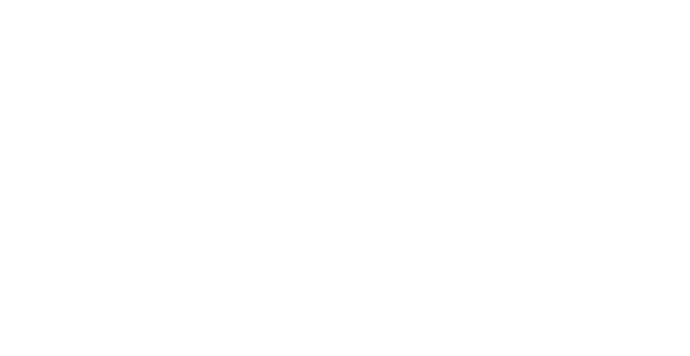
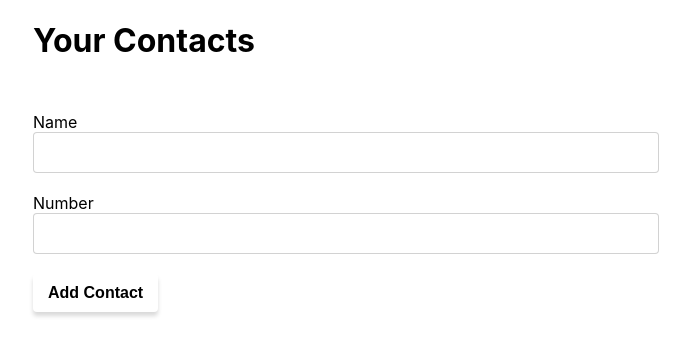
Before and after one commit to DmitryDr-dev/goit-react-hw-07-phonebook, a React (Create React App) app: page / in a window 1280 px wide. Shown: the top 356 px of the page, without its empty margins (307-997 px from the left). Built offline with nearby package versions, Linux system fonts and the light colour scheme.

Commit message:
Add AddContactForm
AddContactForm added. addNewContact operation added & contacts reducer supplemented to process adding new contact

```diff
--- a/src/components/AddContactForm/AddContactForm.jsx
+++ b/src/components/AddContactForm/AddContactForm.jsx
@@ -0,0 +1,99 @@
+import { useSelector, useDispatch } from 'react-redux';
+import { useState } from 'react';
+import { v4 as uuidv4 } from 'uuid';
+import styles from './AddContactForm.module.css';
+import { getContacts } from 'redux/contactsSelectors';
+import { addNewContact } from 'redux/contactsOperations';
+
+export function AddContactForm() {
+  const [name, setName] = useState('');
+  const [number, setNumber] = useState('');
+  const contacts = useSelector(getContacts);
+  const dispatch = useDispatch();
+  const onAddNewContact = newContact => dispatch(addNewContact(newContact));
+
+  const nameInputId = uuidv4();
+  const numberInputId = uuidv4();
+
+  const checkForDuplicatedContacts = (allContacts, newContact) => {
+    const normalizedContact = newContact.name.toLowerCase();
+
+    if (
+      allContacts.find(
+        contact => contact.name.toLowerCase() === normalizedContact,
+      )
+    ) {
+      return alert(`${newContact.name} already exists!`);
+    }
+
+    onAddNewContact(newContact);
+    clearInput();
+  };
+
+  const handleInputChange = e => {
+    const { value, name } = e.target;
+
+    switch (name) {
+      case 'name':
+        setName(value.trim());
+        return;
+      case 'number':
+        setNumber(value.trim());
+        return;
+      default:
+        return;
+    }
+  };
+
+  const handleSubmit = e => {
+    e.preventDefault();
+
+    const newContact = {
+      name,
+      number,
+    };
+
+    checkForDuplicatedContacts(contacts, newContact);
+  };
+
+  const clearInput = () => {
+    setName('');
+    setNumber('');
+  };
+
+  return (
+    <form className={styles.contactForm} onSubmit={handleSubmit}>
+      <label className={styles.contactFormLabel} htmlFor={nameInputId}>
+        Name
+      </label>
+      <input
+        type="text"
+        name="name"
+        pattern="^[a-zA-Zа-яА-Я]+(([' -][a-zA-Zа-яА-Я ])?[a-zA-Zа-яА-Я]*)*$"
+        title="Имя может состоять только из букв, апострофа, тире и пробелов. Например Adrian, Jacob Mercer, Charles de Batz de Castelmore d'Artagnan и т. п."
+        required
+        id={nameInputId}
+        value={name}
+        onChange={handleInputChange}
+        className={styles.contactFormInput}
+      />
+      <label className={styles.contactFormLabel} htmlFor={numberInputId}>
+        Number
+      </label>
+      <input
+        type="tel"
+        name="number"
+        pattern="\+?\d{1,4}?[-.\s]?\(?\d{1,3}?\)?[-.\s]?\d{1,4}[-.\s]?\d{1,4}[-.\s]?\d{1,9}"
+        title="Номер телефона должен состоять цифр и может содержать пробелы, тире, круглые скобки и может начинаться с +"
+        required
+        id={numberInputId}
+        value={number}
+        onChange={handleInputChange}
+        className={styles.contactFormInput}
+      />
+      <button type="submit" className={styles.contactFormBtn}>
+        Add Contact
+      </button>
+    </form>
+  );
+}
--- a/src/components/AddContactForm/AddContactForm.module.css
+++ b/src/components/AddContactForm/AddContactForm.module.css
@@ -0,0 +1,29 @@
+.contactForm {
+  display: flex;
+  flex-direction: column;
+  align-items: flex-start;
+}
+
+.contactFormInput {
+  margin-bottom: 20px;
+  border: 1px solid rgba(33, 33, 33, 0.2);
+  border-radius: 4px;
+  padding: 12px;
+  width: 100%;
+}
+
+.contactFormInput:focus {
+  outline-color: var(--accent-color);
+}
+
+.contactFormBtn {
+  padding: 10px 15px;
+  border: none;
+  border-radius: 4px;
+  box-shadow: 0px 4px 4px rgba(0, 0, 0, 0.15);
+  font-weight: 700;
+  font-size: 16px;
+  color: var(--dark-bg-text-color);
+  background-color: var(--accent-color);
+  cursor: pointer;
+}
--- a/src/components/index.js
+++ b/src/components/index.js
@@ -1,2 +1,3 @@
 export { Container } from './Container/Container';
 export { Section } from './Section/Section';
+export { AddContactForm } from './AddContactForm/AddContactForm';
--- a/src/redux/contactsOperations.js
+++ b/src/redux/contactsOperations.js
@@ -5,10 +5,22 @@
   'contacts/fetchContacts',
   async (_, { rejectWithValue }) => {
     try {
-      const contacts = await mockApi.getContacts();
+      const contacts = await mockApi.fetchContacts();
       return contacts;
     } catch (error) {
       return rejectWithValue(error);
     }
   },
 );
+
+export const addNewContact = createAsyncThunk(
+  'contacts/addNewContact',
+  async (contactToAdd, { rejectWithValue }) => {
+    try {
+      const newContact = await mockApi.addContact(contactToAdd);
+      return newContact;
+    } catch (error) {
+      return rejectWithValue(error);
+    }
+  },
+);
--- a/src/redux/contactsReducer.js
+++ b/src/redux/contactsReducer.js
@@ -1,19 +1,25 @@
 import { createReducer, combineReducers } from '@reduxjs/toolkit';
-import { fetchContacts } from 'redux/contactsOperations';
+import { fetchContacts, addNewContact } from 'redux/contactsOperations';
 
 const contacts = createReducer([], {
   [fetchContacts.fulfilled]: (_, { payload }) => [...payload],
+  [addNewContact.fulfilled]: (state, { payload }) => [...state, payload],
 });
 
 const loading = createReducer(false, {
   [fetchContacts.pending]: () => true,
+  [addNewContact.pending]: () => true,
   [fetchContacts.fulfilled]: () => false,
   [fetchContacts.rejected]: () => false,
+  [addNewContact.fulfilled]: () => false,
+  [addNewContact.rejected]: () => false,
 });
 
 const error = createReducer(null, {
   [fetchContacts.pending]: () => null,
   [fetchContacts.rejected]: (_, { payload }) => payload,
+  [addNewContact.pending]: () => null,
+  [addNewContact.rejected]: (_, { payload }) => payload,
 });
 
 export const contactsReducers = combineReducers({
--- a/src/redux/contactsSelectors.js
+++ b/src/redux/contactsSelectors.js
@@ -0,0 +1 @@
+export const getContacts = state => state.contacts;
--- a/src/services/mockaApi.js
+++ b/src/services/mockaApi.js
@@ -5,7 +5,7 @@
 
 axios.defaults.baseURL = BASE_URL;
 
-export async function getContacts() {
+export async function fetchContacts() {
   try {
     const { data } = await axios.get(`${endpoint}`);
     return data;
--- a/src/views/ContactsPage/ContactsPage.jsx
+++ b/src/views/ContactsPage/ContactsPage.jsx
@@ -1,3 +1,12 @@
+import { Container, Section, AddContactForm } from 'components';
+
 export function ContactsPage() {
-  return <div className=""></div>;
+  return (
+    <Container>
+      <h1>Your Contacts</h1>
+      <Section>
+        <AddContactForm />
+      </Section>
+    </Container>
+  );
 }
```
